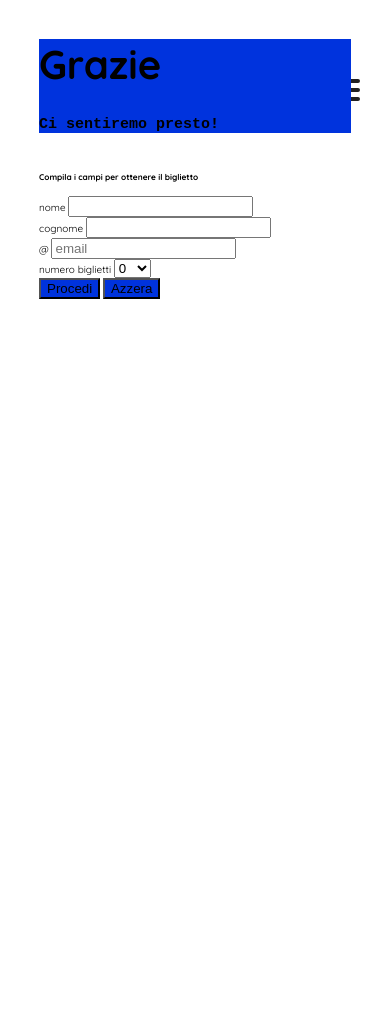
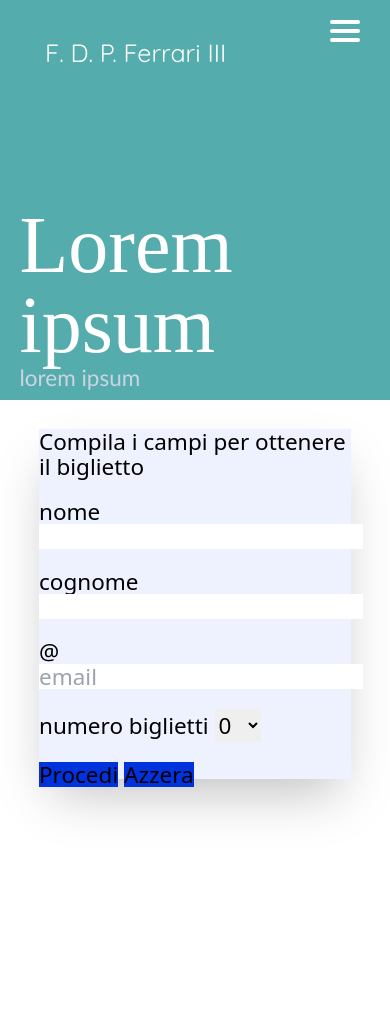
Before and after one commit to tonyRitrovato/Django-Web-site, a Django app: page /index/form in a window 390 px wide. Run offline with Django 4.2, Linux system fonts and the light colour scheme; some libraries are stand-ins or nearby versions.

Commit message:
responsive form page renewed

```diff
--- a/index/forms.py
+++ b/index/forms.py
@@ -9,16 +9,16 @@ class MyForm(forms.ModelForm):
     labels = {'fullname': "Name", "cognome": "cognome", 'email': "email", 'numeroBiglietti': "numero biglietti" }
     widgets = {
           'nome': TextInput(attrs={
-              'class': "form-control",
+              'class': "",
               }),
           'cognome': TextInput(attrs={
-              'class': "form-control",
+              'class': "",
               }),
           'email': EmailInput(attrs={
-            'class' : "form-control",
+            'class' : "",
             'placeholder' : "email",
               }),
           'numeroBiglietti' : Select(attrs={
-             'class' : "form-select"
+             'class' : ""
               })
     }
--- a/index/static/style.css
+++ b/index/static/style.css
@@ -1,6 +1,6 @@
 @import url('https://fonts.googleapis.com/css?family=Quicksand:400,500,700');
 html,
-body {
+div.navBarLayout {
     margin: 0;
     padding: 0;
     box-sizing: border-box;
@@ -28,12 +28,12 @@ body {
 
 .nav div.logo a {
     text-decoration: none;
-    color: #212121;
+    color: #fff;
     font-size: 2.5rem;
 }
 
 .nav div.logo a:hover {
-    color: #0033dd;
+    color: #c7d2fe;
 }
 
 .nav div.main_list {
@@ -59,13 +59,13 @@ body {
 
 .nav div.main_list ul li a {
     text-decoration: none;
-    color: #212121;
+    color: #fff;
     line-height: 65px;
     font-size: 2.4rem;
 }
 
 .nav div.main_list ul li a:hover {
-    color: #0033dd;
+    color: #c7d2fe;
 }
 
 .navTrigger {
@@ -80,7 +80,7 @@ body {
 }
 
 
-/* Media qurey section */
+/* Media query section */
 
 @media screen and (min-width: 768px) and (max-width: 1024px) {
     .container {
@@ -111,7 +111,7 @@ body {
         right: 0;
         left: 0;
         bottom: 0;
-        background-color: #ddd;
+        background-color: #55acac;
         /*same background color of navbar*/
         background-position: center top;
     }
@@ -145,7 +145,7 @@ body {
 }
 
 .navTrigger i {
-    background-color: #212121;
+    background-color: #fff;
     border-radius: 2px;
     content: '';
     display: block;
@@ -324,21 +324,13 @@ body {
 
 .affix {
     padding: 0;
-    background-color: #ddd;
+    /* background-image: linear-gradient(to left bottom, #051937, #001f5a, #00237d, #00229e, #0316bd); */
+    background-color: #55acac;
 }
 
-.myH2 {
-	text-align:center;
-	font-size: 4rem;
+.form-background{
+    /* background-image: linear-gradient(to bottom, #2e2bf0, #244cf5, #2f65f6,
+                                         #457bf5, #608ff0, #539bf0, #50a6ed,
+                                          #58b0e8, #2ab5e2, #00b9d6, #00bbc5, #00bcb0); */
+    background-color: #55acac;
 }
-.myP {
-	text-align: justify;
-	padding-left:15%;
-	padding-right:15%;
-	font-size: 20px;
-}
-@media all and (max-width:700px){
-	.myP {
-		padding:2%;
-	}
-}
--- a/index/templates/index/common.html
+++ b/index/templates/index/common.html
@@ -6,8 +6,10 @@
     <meta name="viewport" content="width=device-width, initial-scale=1">
     <title>sitoX</title>
     <link rel="stylesheet" href="{% static 'style.css' %}">
+    <script src="https://cdn.tailwindcss.com"></script>
   </head>
   <body>
+    <div class="navBarLayout">
         <nav class="nav">
             <div class="container">
                 <div class="logo">
@@ -27,6 +29,7 @@
                 </span>
             </div>
         </nav>
+    </div>
     {% block content %}
     {% endblock %}
     <script src="https://ajax.googleapis.com/ajax/libs/jquery/3.1.1/jquery.min.js"></script>
--- a/index/templates/index/form.html
+++ b/index/templates/index/form.html
@@ -1,82 +1,36 @@
 {% extends 'index/common.html'%}
-
 {% block content %}
-<style>
-  @media (min-width: 1000px){
-    .responsive{
-      width: 23%;
-    }
-
-    .responsive-form-card{
-      margin-left: 25%;
-      margin-top: 15%;
-    }
-
-    .responsive-text-card{
-      margin-left: 50%;
-      margin-top: 10%;
-      margin-bottom: -45%;
-    }
-  }
-
-  @media (max-width: 1000px) {
-    .responsive{
-      width: 80%;
-    }
-
-    .responsive-text-card{
-      margin-left: 10%;
-      margin-top: 10%;
-    }
-
-    .responsive-form-card{
-      margin-left: 10%;
-      margin-top: 10%;
-    }
-  }
-
-  @keyframes animation{
-    from{opacity: 0%;}
-    to{opacity: 100%;}
-  }
-</style>
-<div class="container">
-  <div class="row">
-    <div class="card responsive responsive-text-card shadow p-3" style="opacity: 0%; background-color: #0033dd; animation-name: animation; animation-duration: 1.5s; animation-delay: 1s; animation-fill-mode: forwards;">
-      <div class="card-body">
-        <h1 class="card-title text-white" style="font-size: 4em">Grazie</h1>
-        <div style="height: 60%;"></div>
-        <h2 class=" mb-2 text-white" style="font-family: Courier new;">Ci sentiremo presto!</h2>
+<div class="h-[400px] lg:h-[600px] form-background">
 </div>
+<div class="max-[700px]:-mt-[50%] -mt-[40%] mx-[5%] md:mb-[5%] md:-mt-[30%] md:mx-[20%] md:space-y-16">
+  <h1 class="text-9xl text-white" style="font-family: Brush Script MT;">Lorem ipsum</h1>
+  <h2 class=" text-4xl text-slate-300" style="font-family: Calibri;">lorem ipsum</h2>
 </div>
-    <div class="card responsive responsive-form-card shadow p-3 mb-5 bg-body rounded" style=" opacity:0% ;animation-name: animation; animation-duration: 1.5s; animation-fill-mode: forwards;">
-      <div class="card-body">
-        <h5 class="card-title">Compila i campi per ottenere il biglietto</h5>
-         <form id="myForm" class="row g-3" style="margin-top: 10px;" method="POST">
+  <div class="md:w-[20%] bg-indigo-200 md:h-[350px] md:ml-[60%] shadow-2xl"></div>
+  <div class="max-[700px]:mt-[10%] w-[80%] h-[350px] ml-[10%] md:-mt-[350px] md:p-10 bg-indigo-50 md:space-y-16 md:w-[40%] md:mx-[20%] md:h-[350px] shadow-2xl">
+    <h1 class="text-left text-4xl space-y-8">Compila i campi per ottenere il biglietto</h1>
+    <form id="myForm" class="text-left text-4xl space-y-8" method="POST">
       {% csrf_token %}
       <div class="">
-            <label class="form-label">nome</label>
+        <label class="">nome</label>
         {{ form.nome }}
       </div>
       <div class="">
-            <label for="inputPassword4" class="form-label">cognome</label>
+        <label for="inputPassword4" class="">cognome</label>
         {{ form.cognome }}
       </div>
-          <div class="input-group flex-nowrap">
-             <span class="input-group-text" id="addon-wrapping">@</span>
+      <div class="">
+        <span class="" id="addon-wrapping">@</span>
           {{ form.email }}
       </div>
-          <div class="input-group mb-3">
-            <label class="input-group-text" for="inputGroupSelect01">numero biglietti</label>
+      <div class="">
+        <label class="" for="inputGroupSelect01">numero biglietti</label>
         {{form.numeroBiglietti}}
       </div>
-          <div class="d-flex mb-3">
-            <button type="submit" class="btn p-2 btn-primary" id="submit" style="background-color: #0033dd;">Procedi</button>
-            <button onclick="reset()" type="button" class="btn btn-primary ms-auto p-2"  style="background-color: #0033dd;">Azzera</button>
+      <div class="">
+        <button type="submit" class="" id="submit" style="background-color: #0033dd;">Procedi</button>
+        <button onclick="reset()" type="button" class=""  style="background-color: #0033dd;">Azzera</button>
     </form>
-      </div>
-  </div>
-  </div>
   </div>
 <script>
  function reset() {
```
Also changed, not shown: db.sqlite3. Lines whose indentation alone changed are shown as unchanged.
